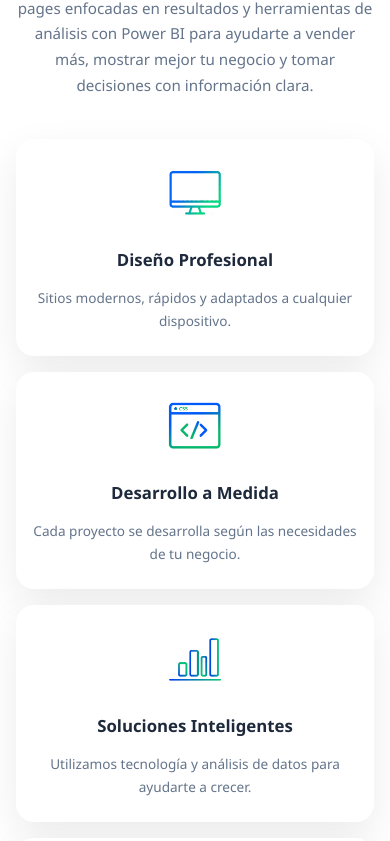
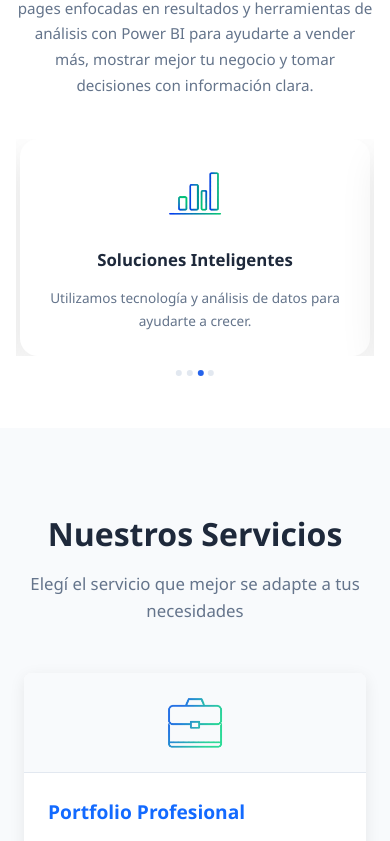
Before and after one commit to santiagodaghero/micomerciodigital, a React (Vite) app: page / in a window 390 px wide. Shown: the part 1075-1916 px from the top of the page. Built offline with nearby package versions, Linux system fonts and the light colour scheme.

Commit message:
Feat: slider automatico en seccion Quienes Somos para mobile

```diff
--- a/src/components/About/About.css
+++ b/src/components/About/About.css
@@ -43,6 +43,9 @@
 /* --- CARDS --- */
 .about__grid {
   margin-top: 3.5rem;
+}
+
+.about__grid .slider__grid {
   display: grid;
   grid-template-columns: repeat(4, 1fr);
   gap: 1.5rem;
@@ -90,7 +93,7 @@
 
 /* --- RESPONSIVE --- */
 @media (max-width: 900px) {
-  .about__grid {
+  .about__grid .slider__grid {
     grid-template-columns: repeat(2, 1fr);
   }
 }
@@ -112,6 +115,19 @@
 
   .about__grid {
     margin-top: 2.5rem;
+    padding-bottom: 1.5rem;
+  }
+
+  .about__grid .slider {
+    gap: 0;
+  }
+
+  .about__grid .slider__btn {
+    display: none;
+  }
+
+  .about__grid .slider__grid {
+    grid-template-columns: 1fr;
     gap: 1rem;
   }
 
@@ -138,11 +154,6 @@
     font-size: 1.3rem;
   }
 
-  .about__grid {
-    grid-template-columns: 1fr;
-    gap: 1rem;
-  }
-
   .about__card {
     padding: 1.5rem 1rem;
   }
--- a/src/components/About/About.jsx
+++ b/src/components/About/About.jsx
@@ -1,5 +1,33 @@
 import AnimatedSection from '../AnimatedSection/AnimatedSection'
+import Slider from '../Slider/Slider'
 import './About.css'
+
+const cards = [
+  {
+    icon: `${import.meta.env.BASE_URL}img/diseño_profesional.png`,
+    alt: 'Diseño Profesional',
+    title: 'Diseño Profesional',
+    desc: 'Sitios modernos, rápidos y adaptados a cualquier dispositivo.',
+  },
+  {
+    icon: `${import.meta.env.BASE_URL}img/desarrollo_a_medida.png`,
+    alt: 'Desarrollo a Medida',
+    title: 'Desarrollo a Medida',
+    desc: 'Cada proyecto se desarrolla según las necesidades de tu negocio.',
+  },
+  {
+    icon: `${import.meta.env.BASE_URL}img/soluciones_inteligentes.png`,
+    alt: 'Soluciones Inteligentes',
+    title: 'Soluciones Inteligentes',
+    desc: 'Utilizamos tecnología y análisis de datos para ayudarte a crecer.',
+  },
+  {
+    icon: `${import.meta.env.BASE_URL}img/acompañamiento.png`,
+    alt: 'Acompañamiento',
+    title: 'Acompañamiento',
+    desc: 'Te acompañamos antes, durante y después de la entrega del proyecto.',
+  },
+]
 
 export default function About() {
   return (
@@ -20,45 +48,17 @@ export default function About() {
           </p>
 
           <div className="about__grid">
-            <div className="about__card">
-              <div className="about__card-icon">
-                <img src={`${import.meta.env.BASE_URL}img/diseño_profesional.png`} alt="Diseño Profesional" />
-              </div>
-              <h3 className="about__card-title">Diseño Profesional</h3>
-              <p className="about__card-desc">
-                Sitios modernos, rápidos y adaptados a cualquier dispositivo.
-              </p>
-            </div>
-
-            <div className="about__card">
-              <div className="about__card-icon">
-                <img src={`${import.meta.env.BASE_URL}img/desarrollo_a_medida.png`} alt="Desarrollo a Medida" />
-              </div>
-              <h3 className="about__card-title">Desarrollo a Medida</h3>
-              <p className="about__card-desc">
-                Cada proyecto se desarrolla según las necesidades de tu negocio.
-              </p>
-            </div>
-
-            <div className="about__card">
-              <div className="about__card-icon">
-                <img src={`${import.meta.env.BASE_URL}img/soluciones_inteligentes.png`} alt="Soluciones Inteligentes" />
-              </div>
-              <h3 className="about__card-title">Soluciones Inteligentes</h3>
-              <p className="about__card-desc">
-                Utilizamos tecnología y análisis de datos para ayudarte a crecer.
-              </p>
-            </div>
-
-            <div className="about__card">
-              <div className="about__card-icon">
-                <img src={`${import.meta.env.BASE_URL}img/acompañamiento.png`} alt="Acompañamiento" />
-              </div>
-              <h3 className="about__card-title">Acompañamiento</h3>
-              <p className="about__card-desc">
-                Te acompañamos antes, durante y después de la entrega del proyecto.
-              </p>
-            </div>
+            <Slider visibleCount={4} autoPlay>
+              {cards.map((card) => (
+                <div key={card.title} className="about__card">
+                  <div className="about__card-icon">
+                    <img src={card.icon} alt={card.alt} />
+                  </div>
+                  <h3 className="about__card-title">{card.title}</h3>
+                  <p className="about__card-desc">{card.desc}</p>
+                </div>
+              ))}
+            </Slider>
           </div>
         </AnimatedSection>
       </div>
--- a/src/components/Slider/Slider.jsx
+++ b/src/components/Slider/Slider.jsx
@@ -1,7 +1,7 @@
-import { useState, useEffect } from 'react'
+import { useState, useEffect, useCallback } from 'react'
 import './Slider.css'
 
-export default function Slider({ children, visibleCount = 3 }) {
+export default function Slider({ children, visibleCount = 3, autoPlay = false, autoPlayInterval = 3000 }) {
   const total = children.length
   const [current, setCurrent] = useState(0)
   const [screenVisible, setScreenVisible] = useState(visibleCount)
@@ -34,8 +34,17 @@ export default function Slider({ children, visibleCount = 3 }) {
     if (current > maxIndex) setCurrent(maxIndex)
   }, [maxIndex, current])
 
-  const goNext = () => setCurrent((prev) => Math.min(prev + 1, maxIndex))
+  const goNext = useCallback(() => {
+    setCurrent((prev) => (prev >= maxIndex ? 0 : prev + 1))
+  }, [maxIndex])
+
   const goPrev = () => setCurrent((prev) => Math.max(prev - 1, 0))
+
+  useEffect(() => {
+    if (!autoPlay || total <= screenVisible) return
+    const id = setInterval(goNext, autoPlayInterval)
+    return () => clearInterval(id)
+  }, [autoPlay, autoPlayInterval, goNext, total, screenVisible])
 
   if (total <= screenVisible) {
     return <div className="slider__grid">{children}</div>
```
